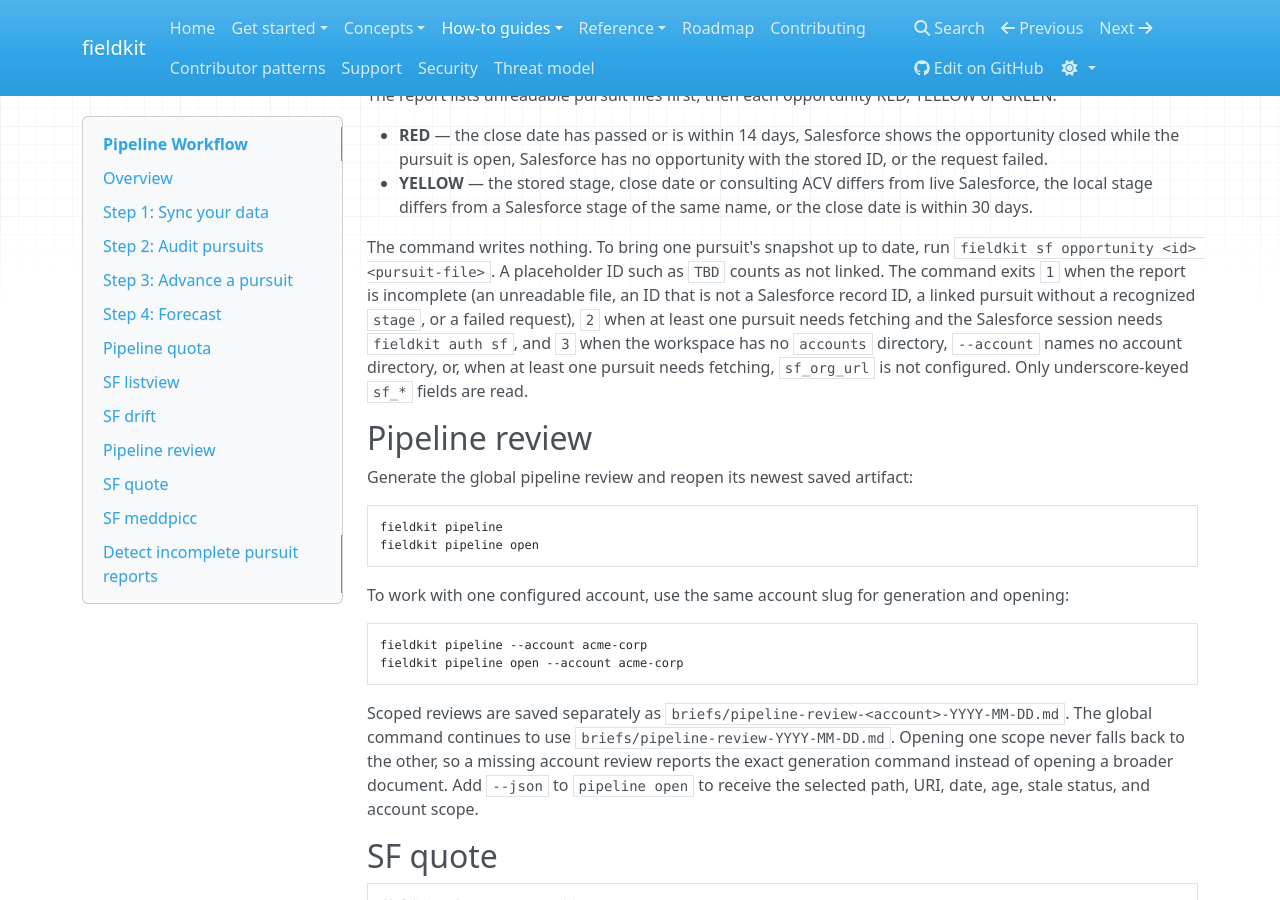
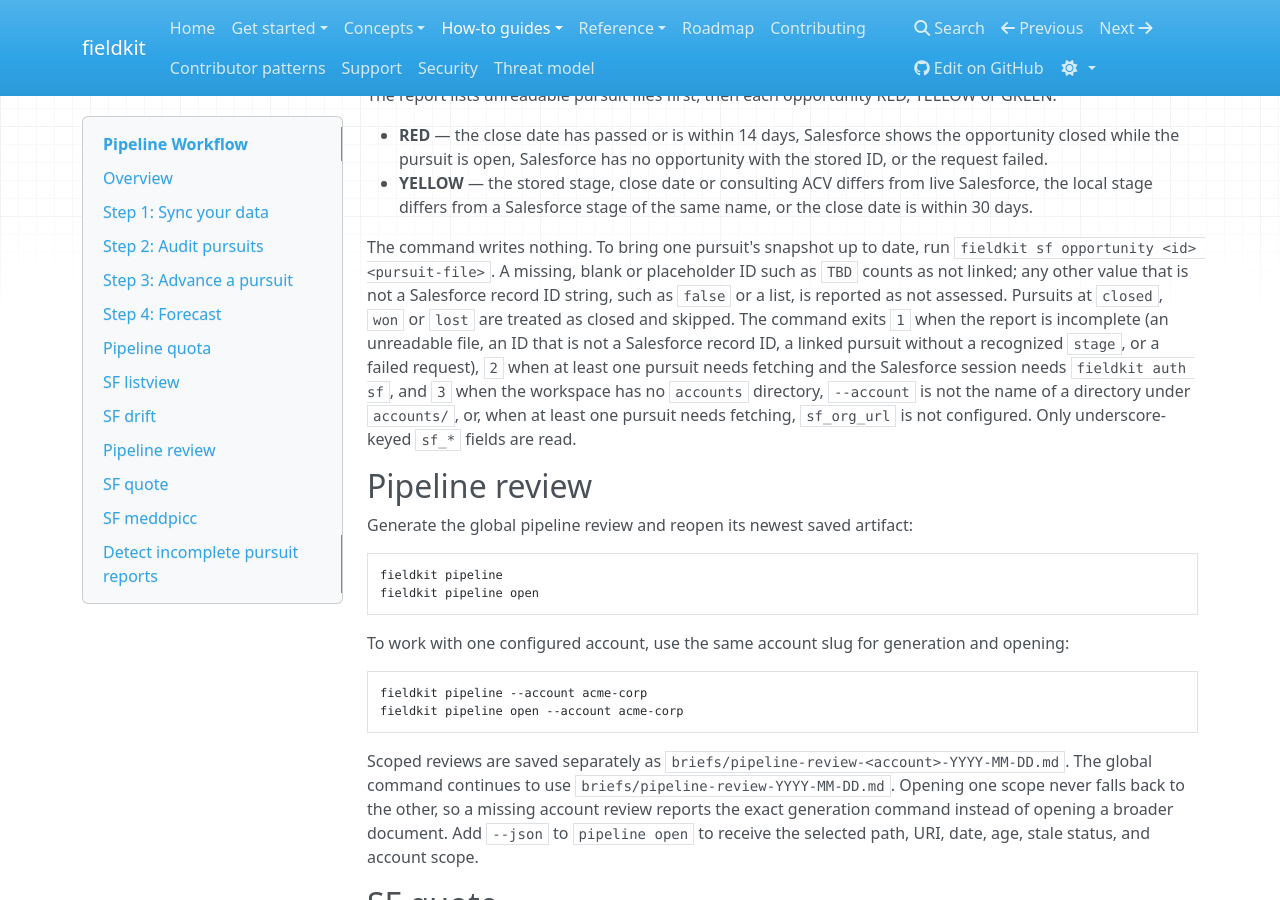
Before and after one commit to mpeter/fieldkit-cli, an MkDocs documentation site: the page built from docs/guides/pipeline-workflow.md, in a window 1280 px wide and 900 px high, scrolled down 5448 px. Built offline with MkDocs 1.6.1, drawn with Linux system fonts in a browser that asks for light colours; nearby versions of some CDN libraries.

Commit message:
docs: describe sf drift account, terminal-stage and opportunity-id handling

```diff
--- a/docs/guides/pipeline-workflow.md
+++ b/docs/guides/pipeline-workflow.md
@@ -301,13 +301,15 @@ each opportunity RED, YELLOW or GREEN:
   the close date is within 30 days.
 
 The command writes nothing. To bring one pursuit's snapshot up to date, run
-`fieldkit sf opportunity <id> <pursuit-file>`. A placeholder ID such as `TBD`
-counts as not linked. The command exits `1` when the report is incomplete (an
+`fieldkit sf opportunity <id> <pursuit-file>`. A missing, blank or placeholder
+ID such as `TBD` counts as not linked; any other value that is not a Salesforce
+record ID string, such as `false` or a list, is reported as not assessed. Pursuits at
+`closed`, `won` or `lost` are treated as closed and skipped. The command exits `1` when the report is incomplete (an
 unreadable file, an ID that is not a Salesforce record ID, a linked pursuit
 without a recognized `stage`, or a failed request), `2` when at least one
 pursuit needs fetching and the Salesforce session needs `fieldkit auth sf`, and `3`
-when the workspace has no `accounts` directory, `--account` names no account
-directory, or, when at least one pursuit needs fetching, `sf_org_url` is not
+when the workspace has no `accounts` directory, `--account` is not the name
+of a directory under `accounts/`, or, when at least one pursuit needs fetching, `sf_org_url` is not
 configured. Only underscore-keyed `sf_*` fields
 are read.
 
```
Also changed, not shown: docs/dependency-map.md (+1 -1 lines), docs/reference/exit-codes.md (+2 -1 lines), docs/documentation-contract.json.
